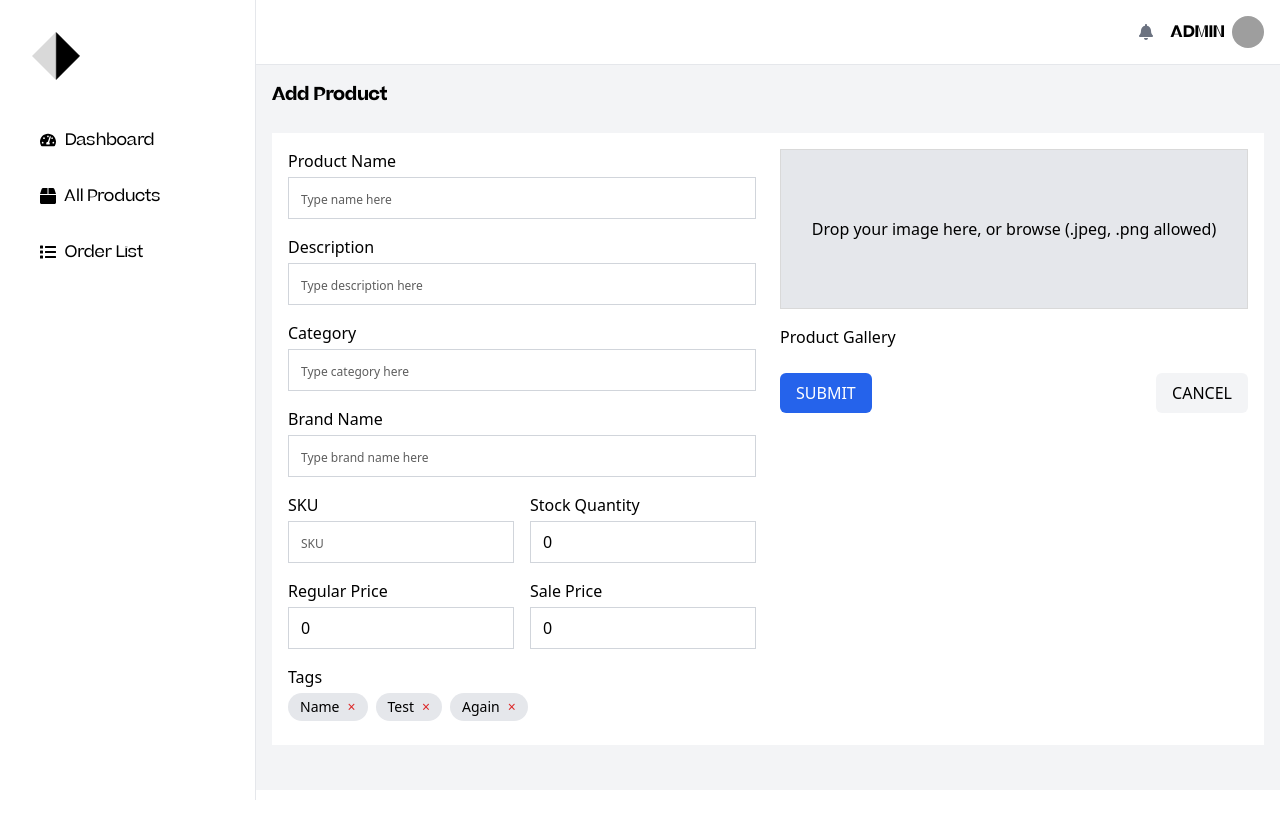
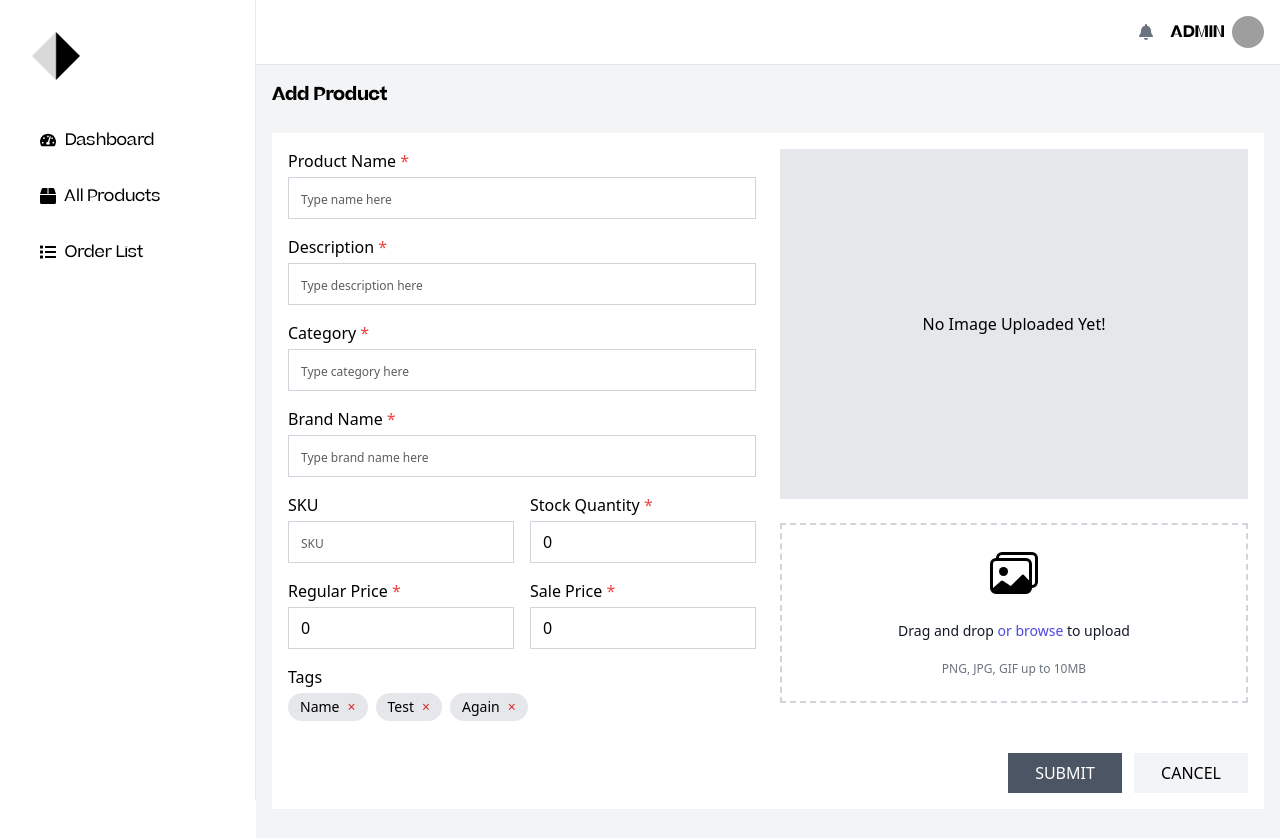
Before and after one commit to Acquaah-Emmanuel-Kofi/fashion-commerce, a Next.js app: page /admin/products/add-new-product in a window 1280 px wide. Shown: the top 838 px of the page. Before the commit the page ends 800 px from the top, so only its background shows below. Built offline with nearby package versions, Linux system fonts and the light colour scheme; grey boxes are pictures that could not be loaded.

Commit message:
feat: implement MultipleImageUpload component in product form

```diff
--- a/src/app/admin/(pages)/products/components/ProductForm.tsx
+++ b/src/app/admin/(pages)/products/components/ProductForm.tsx
@@ -1,5 +1,7 @@
 import InputField from "@/app/shared/components/InputField";
 import React, { useState } from "react";
+import MultiImageUpload from "./MultiImageUpload";
+import Image from "next/image";
 
 interface ProductFormProps {
   product?: {
@@ -12,7 +14,7 @@ interface ProductFormProps {
     regularPrice: number;
     salePrice: number;
     tags: string[];
-    images: string[];
+    images: File[];
   };
   // eslint-disable-next-line @typescript-eslint/no-explicit-any
   onSubmit: (data: any) => void;
@@ -36,6 +38,7 @@ const ProductForm: React.FC<ProductFormProps> = ({
     tags: product?.tags || ["Name", "Test", "Again"],
     images: product?.images || [],
   });
+  const [productImage, setProductImage] = useState<string>("");
 
   const handleInputChange = (
     e: React.ChangeEvent<HTMLInputElement | HTMLTextAreaElement>
@@ -51,10 +54,12 @@ const ProductForm: React.FC<ProductFormProps> = ({
     }));
   };
 
-  const handleImageRemove = (index: number) => {
+  const handleImagesSelect = (files: File[]) => {
+    setProductImage(URL.createObjectURL(files[0]));
+
     setFormData((prevData) => ({
       ...prevData,
-      images: prevData.images.filter((_, i) => i !== index),
+      images: [...prevData.images, ...files],
     }));
   };
 
@@ -62,8 +67,24 @@ const ProductForm: React.FC<ProductFormProps> = ({
     onSubmit(formData);
   };
 
+  const handleCancel = () => {
+    setFormData({
+      name: product?.name || "",
+      description: product?.description || "",
+      category: product?.category || "",
+      brand: product?.brand || "",
+      sku: product?.sku || "",
+      stock: product?.stock || 0,
+      regularPrice: product?.regularPrice || 0,
+      salePrice: product?.salePrice || 0,
+      tags: product?.tags || [],
+      images: product?.images || [],
+    });
+  };
+
   return (
-    <div className="grid lg:grid-cols-2 grid-cols-1 gap-6 p-4 bg-white">
+    <div className="p-4 bg-white">
+      <div className="grid lg:grid-cols-2 grid-cols-1 gap-6">
         {/* Left Side Form Fields */}
         <div className="space-y-4">
           <div>
@@ -73,6 +94,7 @@ const ProductForm: React.FC<ProductFormProps> = ({
               label="Product Name"
               value={formData.name}
               onChange={handleInputChange}
+              required
             />
           </div>
           <div>
@@ -82,6 +104,7 @@ const ProductForm: React.FC<ProductFormProps> = ({
               label="Description"
               value={formData.description}
               onChange={handleInputChange}
+              required
             />
           </div>
           <div>
@@ -91,6 +114,7 @@ const ProductForm: React.FC<ProductFormProps> = ({
               label="Category"
               value={formData.category}
               onChange={handleInputChange}
+              required
             />
           </div>
           <div>
@@ -100,6 +124,7 @@ const ProductForm: React.FC<ProductFormProps> = ({
               label="Brand Name"
               value={formData.brand}
               onChange={handleInputChange}
+              required
             />
           </div>
           <div className="grid lg:grid-cols-2 grid-cols-1 gap-4">
@@ -120,6 +145,7 @@ const ProductForm: React.FC<ProductFormProps> = ({
                 type="number"
                 value={String(formData.stock)}
                 onChange={handleInputChange}
+                required
               />
             </div>
           </div>
@@ -132,6 +158,7 @@ const ProductForm: React.FC<ProductFormProps> = ({
                 type="number"
                 value={String(formData.regularPrice)}
                 onChange={handleInputChange}
+                required
               />
             </div>
             <div>
@@ -142,6 +169,7 @@ const ProductForm: React.FC<ProductFormProps> = ({
                 type="number"
                 value={String(formData.salePrice)}
                 onChange={handleInputChange}
+                required
               />
             </div>
           </div>
@@ -169,49 +197,53 @@ const ProductForm: React.FC<ProductFormProps> = ({
         </div>
 
         {/* Right Side Image Upload and Gallery */}
-      <div>
-        <div className="border border-[#D9D9D9] w-full h-40 bg-gray-200 flex items-center justify-center mb-4">
-          {/* Image Preview */}
-          <span>Drop your image here, or browse (.jpeg, .png allowed)</span>
+        <div className="space-y-6">
+          {/* <ImageUpload onImageSelect={handleImageSelect} /> */}
+          <div className="w-full h-[350px] bg-gray-200">
+            {formData.images.length === 0 ? (
+              <div className="w-full h-full flex justify-center items-center">
+                <p>No Image Uploaded Yet!</p>
               </div>
-        <div>
-          <label className="block font-medium mb-2">Product Gallery</label>
-          {formData.images.map((image, idx) => (
-            <div key={idx} className="flex items-center mb-2">
-              <img
-                src={image}
-                alt={`Product thumbnail ${idx}`}
-                className="w-10 h-10 border mr-4"
+            ) : (
+              <Image
+                src={productImage}
+                alt={`${formData.name} image`}
+                width={300}
+                height={300}
+                className="w-full h-full object-contain"
               />
-              <span className="flex-grow">{image}</span>
+            )}
+          </div>
+
+          <MultiImageUpload onImagesSelect={handleImagesSelect} />
+        </div>
+      </div>
+
+      <div className="flex justify-end w-full mt-6">
+        {/* Form Action Buttons */}
+        <div className="grid grid-cols-2 lg:w-3/12 w-full gap-3">
+          {onDelete && (
             <button
               type="button"
-                className="ml-4 text-red-600"
-                onClick={() => handleImageRemove(idx)}
-              >
-                &times;
-              </button>
-            </div>
-          ))}
-        </div>
-
-        {/* Form Action Buttons */}
-        <div className="mt-6 flex justify-between">
-          {onDelete && (
-            <button
               onClick={onDelete}
-              className="px-4 py-2 bg-red-600 text-white rounded-md"
+              className="w-full py-2 bg-red-600 text-white"
             >
               DELETE
             </button>
           )}
           <button
+            type="button"
             onClick={handleSubmit}
-            className="px-4 py-2 bg-blue-600 text-white rounded-md"
+            disabled={true}
+            className="w-full py-2 bg-black text-white disabled:bg-gray-600"
           >
             {product ? "UPDATE" : "SUBMIT"}
           </button>
-          <button className="px-4 py-2 bg-gray-100 text-black rounded-md">
+          <button
+            type="button"
+            onClick={handleCancel}
+            className="w-full py-2 bg-gray-100 text-black hover:bg-black hover:text-white transition-colors"
+          >
             CANCEL
           </button>
         </div>
```
Lines whose indentation alone changed are shown as unchanged.
